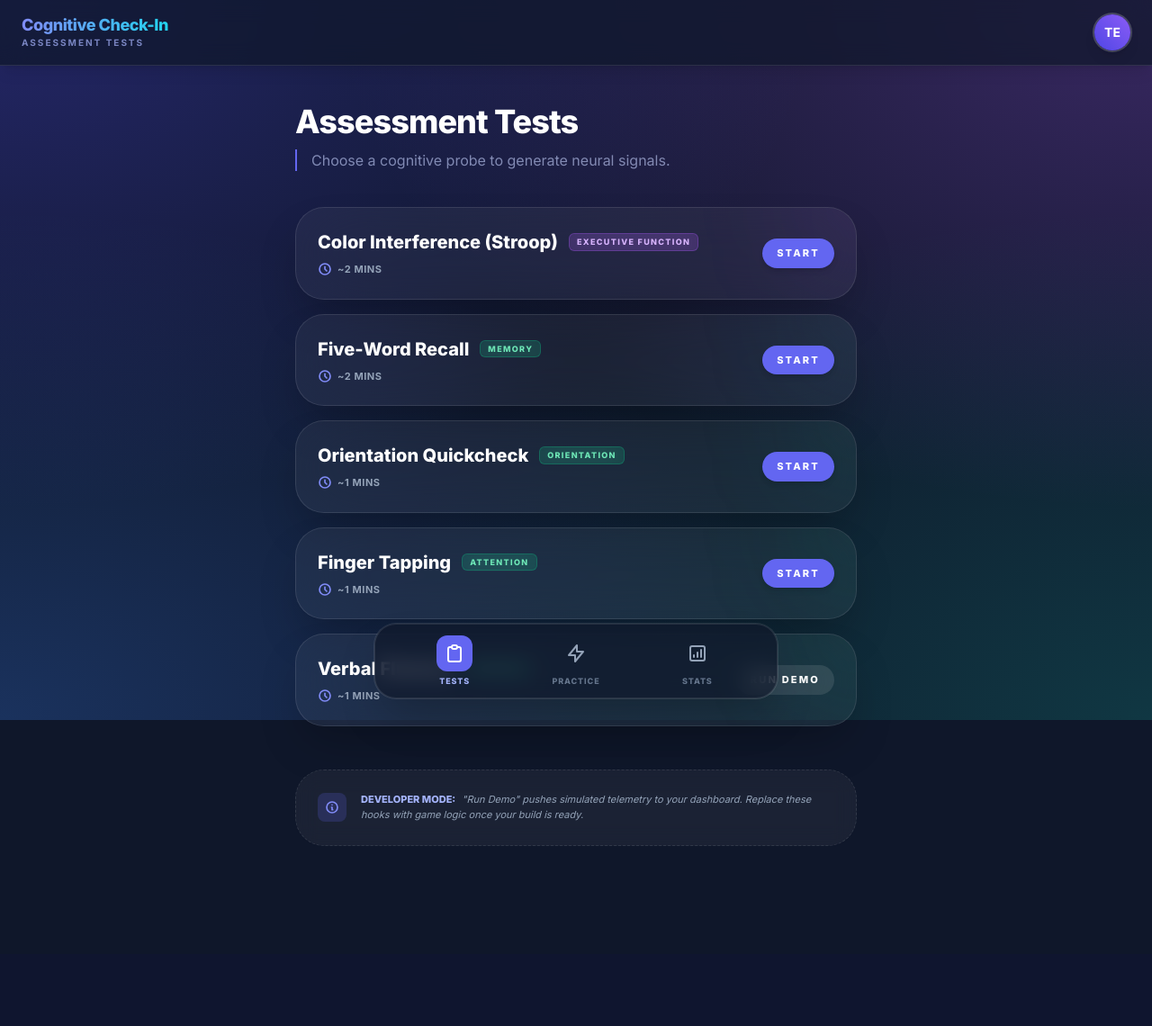
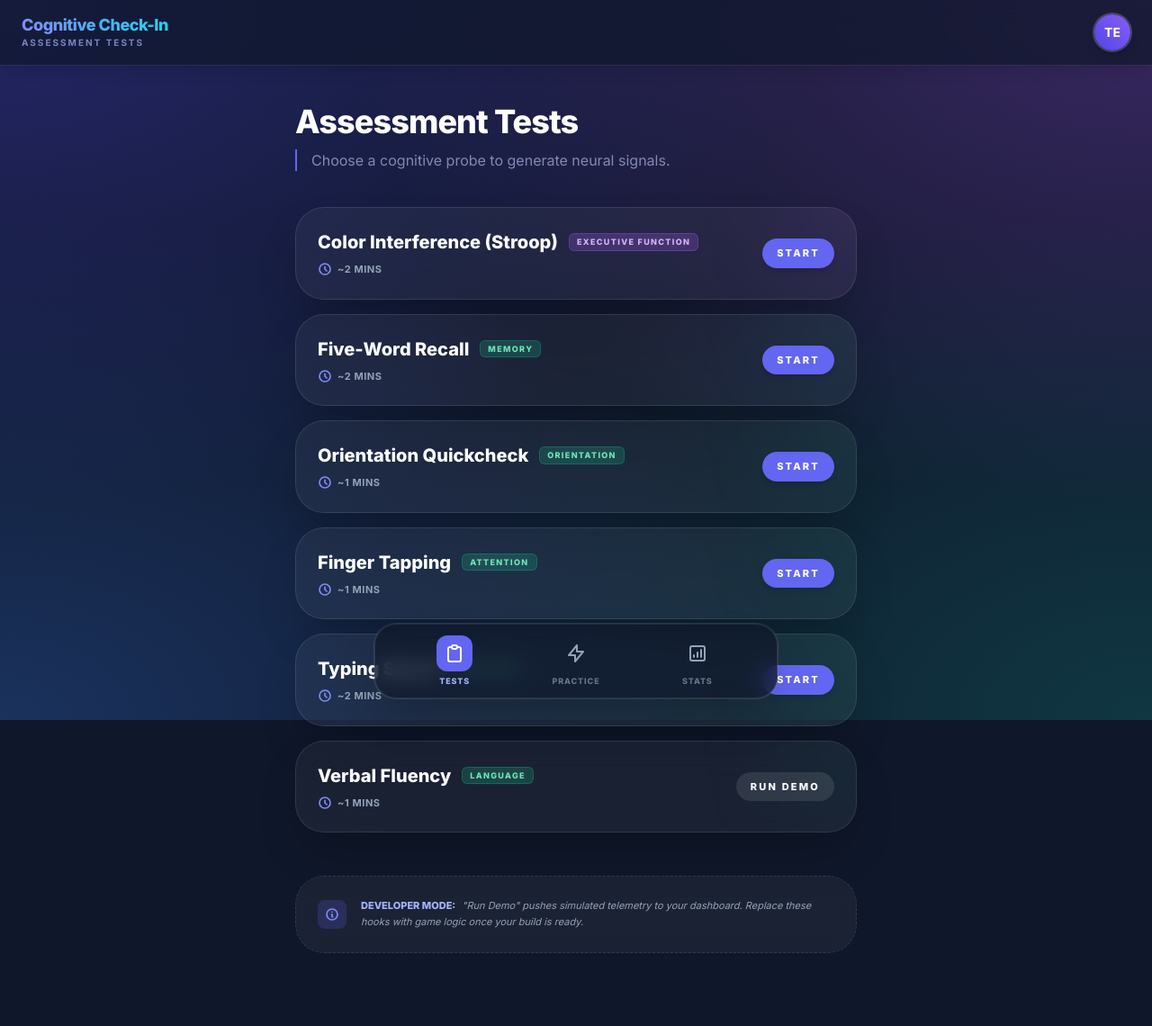
Before and after one commit to celine-propel/memory-lane, a Flask app: page /tests in a window 1280 px wide. Shown: the top 1140 px of the page at 90% size. Before the commit the page ends 940 px from the top, so only its background shows below. Run offline with Flask 3, Linux system fonts and the light colour scheme; a user stored in the database is signed in; data comes from the database, SQL or seed files in the repository; both versions use the stored data as it was before the commit; some libraries are stand-ins or nearby versions.

Commit message:
typing test

```diff
--- a/app.py
+++ b/app.py
@@ -98,12 +98,13 @@ def tests():
         {"id": "recall", "name": "Five-Word Recall", "domain": "Memory", "minutes": 2},
         {"id": "orientation", "name": "Orientation Quickcheck", "domain": "Orientation", "minutes": 1},
         {"id": "tapping", "name": "Finger Tapping", "domain": "Attention", "minutes": 1},
+        {"id": "typing", "name": "Typing Speed", "domain": "Attention", "minutes": 2},
         {"id": "fluency", "name": "Verbal Fluency", "domain": "Language", "minutes": 1},
     ]
     return render_template("tests.html", games=games, user=current_user(), subtitle="Assessment tests")
 
 
-@app.route("/tests/typing")
+@app.route("/game/typing")
 @login_required
 def typing_test():
     return render_template("typing_test.html", user=current_user(), subtitle="Typing Assessment")
--- a/static/js/games/typing_test.js
+++ b/static/js/games/typing_test.js
@@ -146,3 +146,7 @@ async function saveTypingScore(game, domain, score) {
 document.addEventListener("DOMContentLoaded", () => {
   fetchTargetText();
 });
+
+document.addEventListener("keydown", () => {
+  if (!isStarted) startTest();
+});
--- a/templates/tests.html
+++ b/templates/tests.html
@@ -39,6 +39,8 @@
           <a class="px-4 py-2 rounded-full bg-indigo-500 text-white text-[11px] font-black uppercase tracking-[0.2em] hover:bg-indigo-400 transition shadow-md" href="/game/orientation">Start</a>
         {% elif g.id == "tapping" %}
           <a class="px-4 py-2 rounded-full bg-indigo-500 text-white text-[11px] font-black uppercase tracking-[0.2em] hover:bg-indigo-400 transition shadow-md" href="/game/tapping">Start</a>
+        {% elif g.id == "typing" %}
+          <a class="px-4 py-2 rounded-full bg-indigo-500 text-white text-[11px] font-black uppercase tracking-[0.2em] hover:bg-indigo-400 transition shadow-md" href="/game/typing">Start</a>
         {% else %}
           <button class="px-4 py-2 rounded-full bg-white/10 text-white text-[11px] font-black uppercase tracking-[0.2em] hover:bg-white/20 transition" onclick="demoSaveScore('{{g.id}}','{{g.domain}}')">Run Demo</button>
         {% endif %}
--- a/templates/typing_test.html
+++ b/templates/typing_test.html
@@ -22,7 +22,7 @@
   <div class="relative bg-white/5 backdrop-blur-2xl border border-white/10 rounded-[2.5rem] p-10 shadow-2xl overflow-hidden">
     <div class="absolute top-0 left-0 w-full h-1 bg-gradient-to-r from-indigo-500 to-cyan-500 opacity-50"></div>
 
-    <input type="text" id="typing-input" class="absolute opacity-0 pointer-events-none" autofocus>
+    <input type="text" id="typing-input" class="absolute opacity-0 w-px h-px" autocomplete="off" autocapitalize="off" spellcheck="false">
 
     <div id="text-display" class="font-mono text-2xl leading-relaxed tracking-wide text-slate-500 select-none">
         </div>
```
Also changed, not shown: app.db (deleted).
